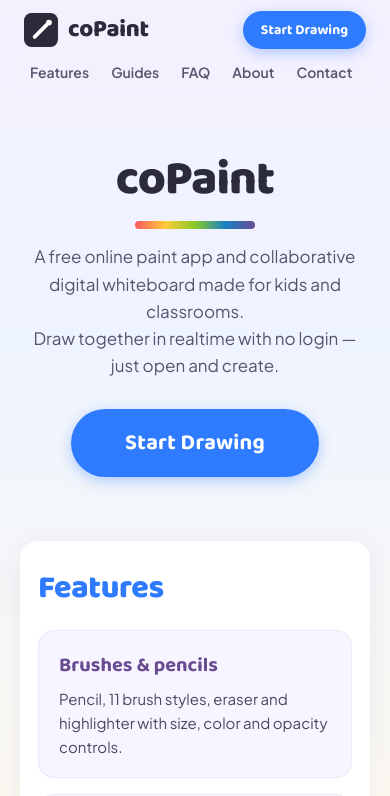
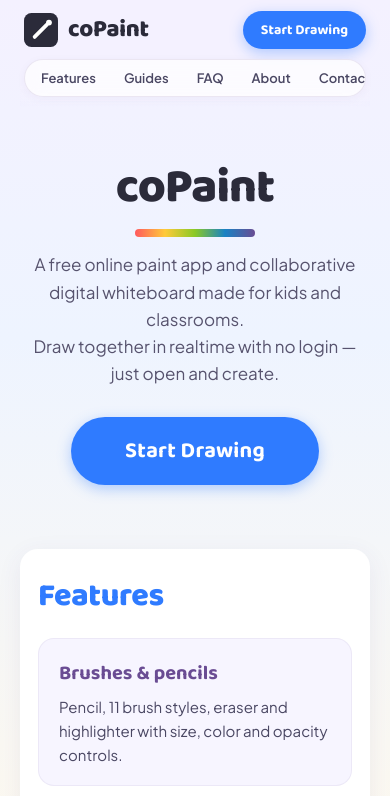
Before and after one commit to fiftytwo-52/copaint, an Astro site: page /home in a window 390 px wide. Shown: the top 796 px of the page. Built offline with nearby package versions, Linux system fonts and the light colour scheme; Astro itself is replaced by a stand-in of ours.

Commit message:
Style nav links with pill container background and interactive hover pills

```diff
--- a/src/styles/homepage.css
+++ b/src/styles/homepage.css
@@ -41,18 +41,36 @@ body {
 }
 .hpLogo:focus-visible { outline: 2px solid #2f7bff; outline-offset: 3px; border-radius: 8px; }
 .hpLogoMark { width: 34px; height: 34px; display: block; }
-.hpLinks { display: flex; gap: 16px; flex-wrap: wrap; margin-left: auto; }
+.hpLinks {
+  display: flex;
+  gap: 4px;
+  flex-wrap: wrap;
+  margin-left: auto;
+  background: rgba(255, 255, 255, 0.72);
+  backdrop-filter: blur(10px);
+  -webkit-backdrop-filter: blur(10px);
+  padding: 5px 6px;
+  border-radius: 999px;
+  border: 1px solid rgba(106, 76, 147, 0.12);
+  box-shadow: 0 2px 10px rgba(80, 60, 140, 0.04);
+}
 .hpLinks a {
   font-family: var(--font-body);
-  color: #57536e;
+  color: #4a4763;
   font-weight: 600;
-  font-size: 15px;
+  font-size: 14px;
   text-decoration: none;
-  transition: color 0.15s ease;
-  padding: 4px 6px;
-  border-radius: 6px;
+  transition: all 0.15s ease;
+  padding: 6px 14px;
+  border-radius: 999px;
+  display: inline-flex;
+  align-items: center;
 }
-.hpLinks a:hover { color: #2f7bff; }
+.hpLinks a:hover {
+  color: #2f7bff;
+  background: #ffffff;
+  box-shadow: 0 2px 8px rgba(80, 60, 140, 0.08);
+}
 .hpLinks a:focus-visible { outline: 2px solid #2f7bff; outline-offset: 2px; }
 
 .hpStart {
@@ -188,8 +206,17 @@ kbd {
   .hpSec { padding: 22px 18px; border-radius: 18px; }
   .hpNav { gap: 10px; padding: 10px 4px; }
   .hpLogo { font-size: 24px; }
-  .hpLinks { order: 3; width: 100%; margin-left: 0; flex-wrap: nowrap; overflow-x: auto; gap: 10px; padding-bottom: 4px; }
-  .hpLinks a { white-space: nowrap; font-size: 14px; }
+  .hpLinks {
+    order: 3;
+    width: 100%;
+    margin-left: 0;
+    flex-wrap: nowrap;
+    overflow-x: auto;
+    gap: 4px;
+    padding: 4px;
+    border-radius: 999px;
+  }
+  .hpLinks a { white-space: nowrap; font-size: 13px; padding: 6px 12px; }
   .hpNav .hpStart { margin-left: auto; font-size: 14px; padding: 8px 18px; }
   .hpKeys tr td:first-child { white-space: normal; width: 55%; }
   .hpKeys td { font-size: 14px; padding: 7px 6px; }
```
